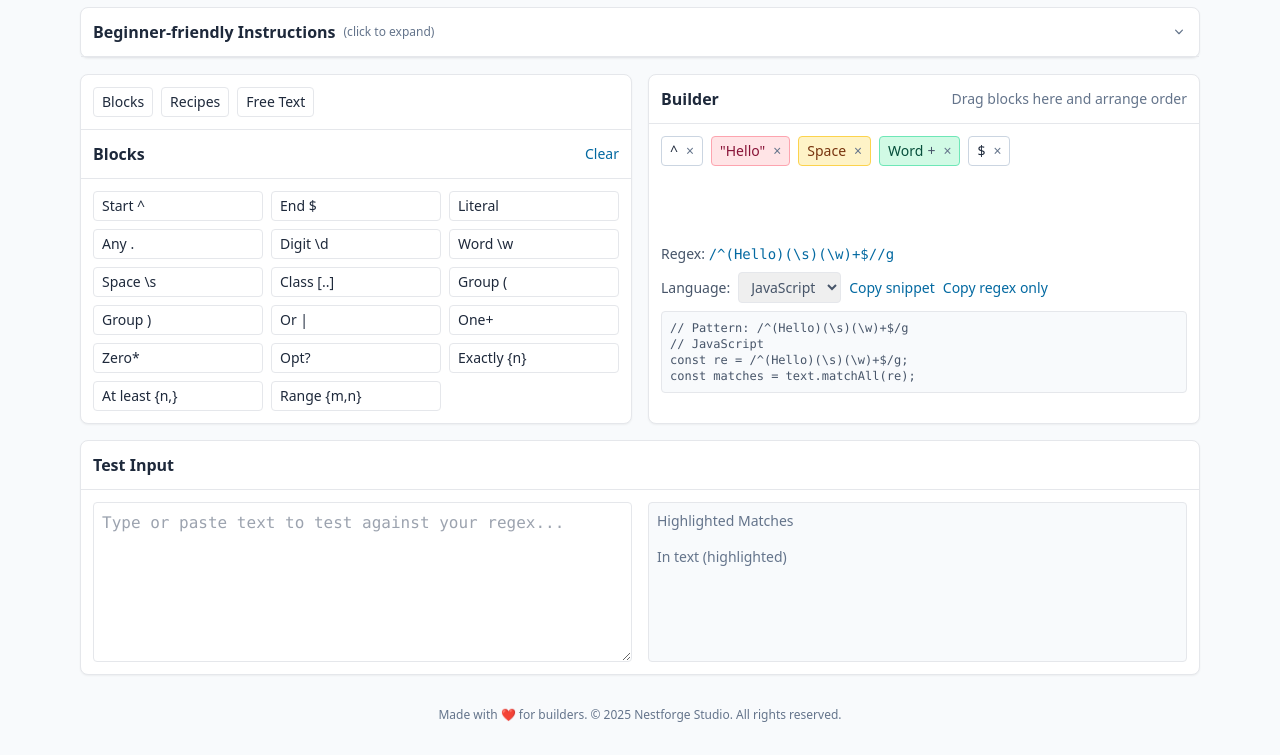
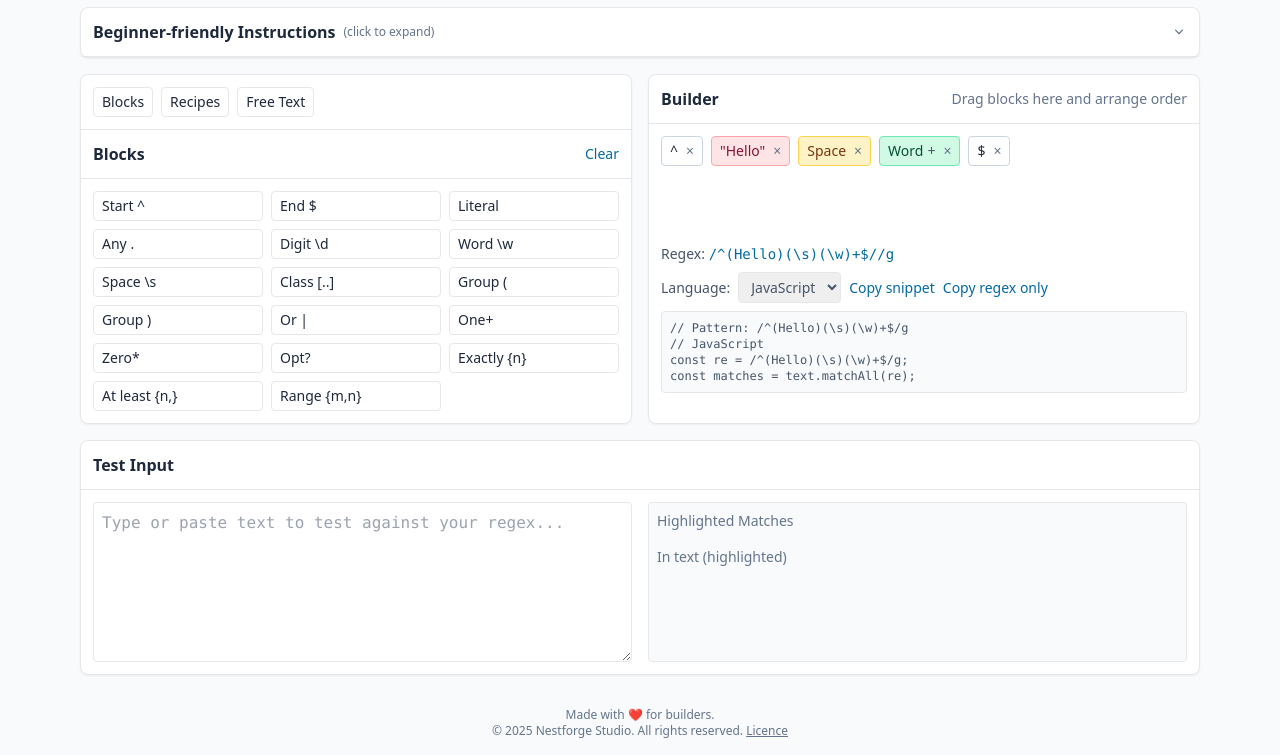
Before and after one commit to nestforge-studio/regcraft, a website built with webpack: page index.html in a window 1280 px wide. Shown: the part 62-817 px from the top of the page. Built offline with nearby package versions, Linux system fonts and the light colour scheme.

Commit message:
Added licence to the front page and changed the name to UK spelling

```diff
--- a/index.html
+++ b/index.html
@@ -229,7 +229,8 @@
   </main>
 
   <footer class="max-w-6xl mx-auto p-4 text-center text-xs text-slate-500 dark:text-slate-400">
-    Made with ❤️ for builders. © 2025 Nestforge Studio. All rights reserved.
+    <div>Made with ❤️ for builders.</div>
+    <div>© 2025 Nestforge Studio. All rights reserved. <a href="LICENCE.txt" class="underline hover:no-underline" rel="licence" aria-label="Licence details">Licence</a></div>
   </footer>
 
   <script type="module" src="js/main.js"></script>
--- a/webpack.config.prod.cjs
+++ b/webpack.config.prod.cjs
@@ -22,6 +22,7 @@ module.exports = merge(common, {
         { from: '404.html', to: '404.html' },
         { from: 'site.webmanifest', to: 'site.webmanifest' },
         { from: 'sitemap.xml', to: 'sitemap.xml' },
+        { from: 'LICENCE.txt', to: 'LICENCE.txt' },
       ],
     }),
   ],
```
Also changed, not shown: LICENCE.txt (renamed from LICENSE.txt), README.md.
